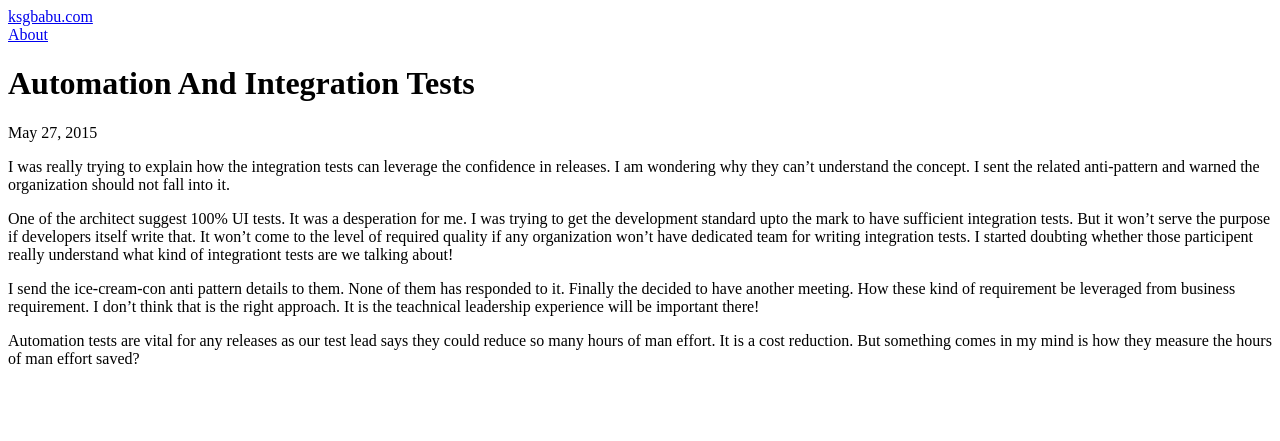
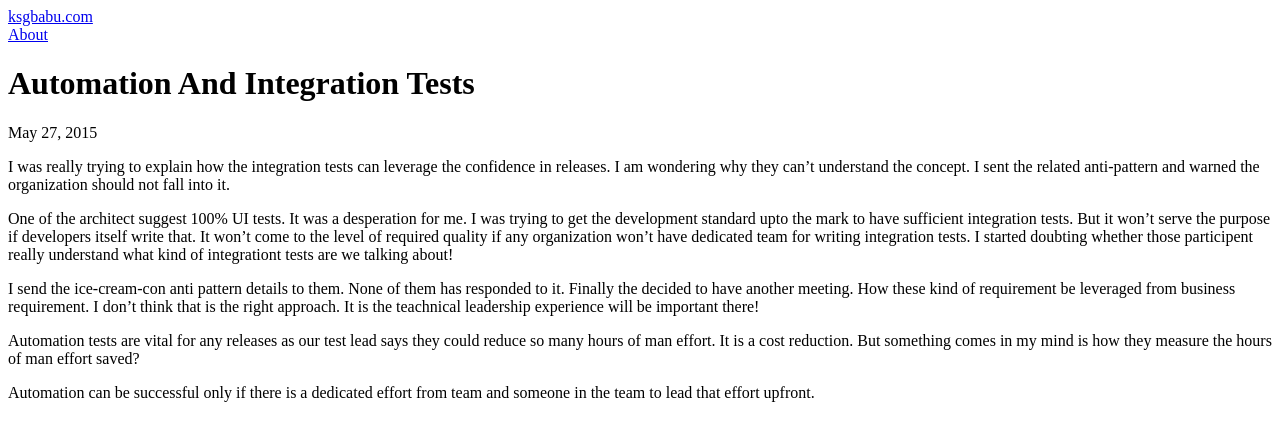
Before and after one commit to ksgbabu/ksgbabu.github.io, a Jekyll site: the page built from _posts/2015-05-27-Automation-and-integration-tests.markdown, in a window 1280 px wide. Shown: the top 441 px of the page. Built offline with Jekyll 4.4.1, drawn with Linux system fonts in a browser that asks for light colours.

Commit message:
addition to automation tests

```diff
--- a/_posts/2015-05-27-Automation-and-integration-tests.markdown
+++ b/_posts/2015-05-27-Automation-and-integration-tests.markdown
@@ -9,3 +9,5 @@ One of the architect suggest 100% UI tests.  It was a desperation for me.  I was
 I send the ice-cream-con anti pattern details to them.  None of them has responded to it.  Finally the decided to have another meeting.  How these kind of requirement be leveraged from business requirement.  I don't think that is the right approach.  It is the teachnical leadership experience will be important there!
 
 Automation tests are vital for any releases as our test lead says they could reduce so many hours of man effort. It is a cost reduction.  But something comes in my mind is how they measure the hours of man effort saved?
+
+Automation can be successful only if there is a dedicated effort from team and someone in the team to lead that effort upfront.
```
